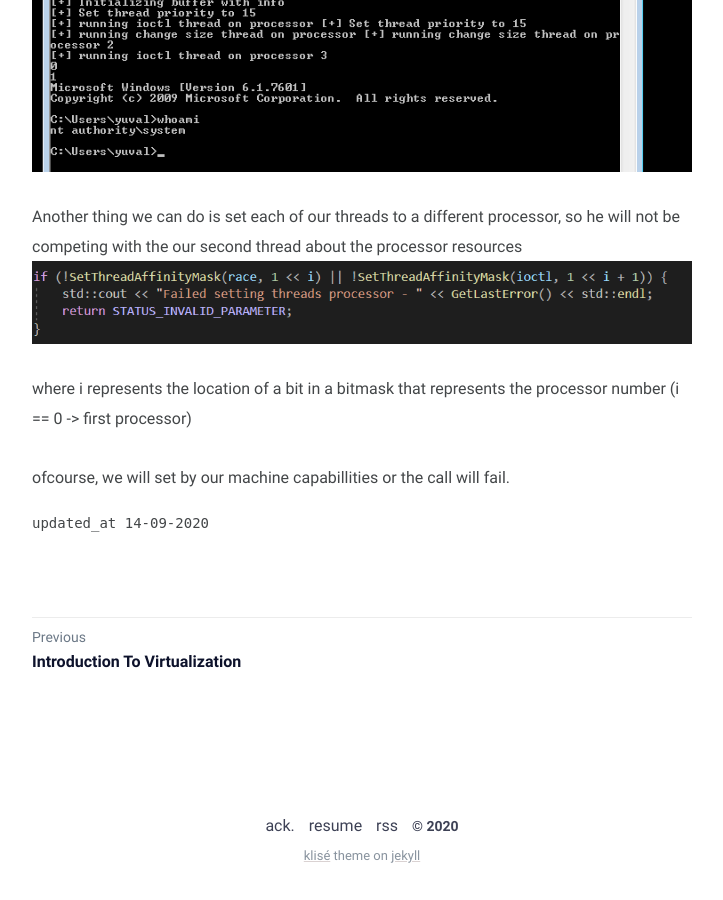
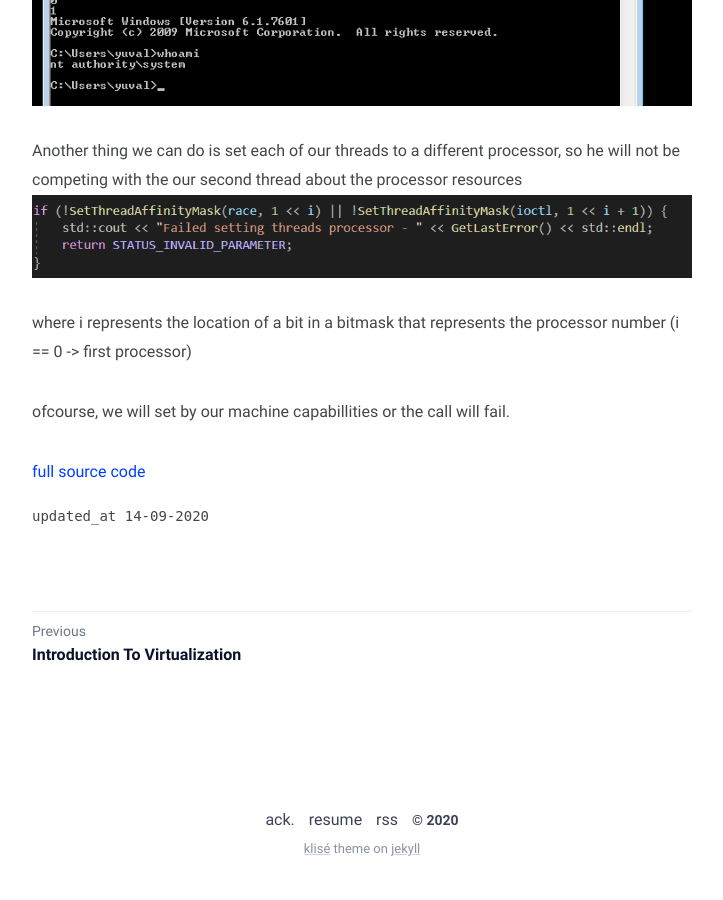
Before and after one commit to yuvaly0/yuvaly0.github.io, a Jekyll site: the page built from _posts/hevd-writeups/2020-09-14-hevd-writeups.md, in a window 1280 px wide and 900 px high, scrolled down 3021 px. Shown: the whole window, without its empty margins (278-1001 px from the left). Built offline with Jekyll 4.4.1, drawn with Linux system fonts in a browser that asks for light colours; some web fonts are replaced.

Commit message:
updated photo

```diff
--- a/_posts/hevd-writeups/2020-09-14-hevd-writeups.md
+++ b/_posts/hevd-writeups/2020-09-14-hevd-writeups.md
@@ -54,3 +54,6 @@ Another thing we can do is set each of our threads to a different processor, so
 where i represents the location of a bit in a bitmask that represents the processor number (i == 0 -> first processor)
 
 ofcourse, we will set by our machine capabillities or the call will fail.
+
+
+[full source code](https://github.com/yuvaly0/HEVD_Solutions/blob/master/HEVD_Solutions/DoubleFetch.cpp)
```
Also changed, not shown: assets/hevd-writeups/double_fetch_function_analysis.png.
